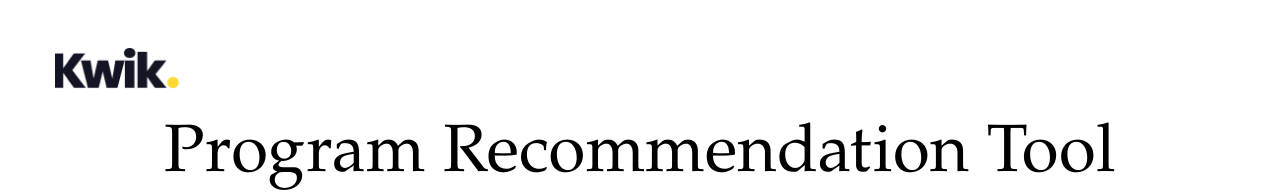
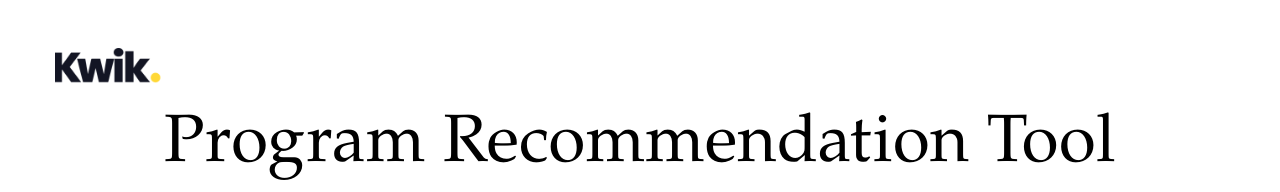
Before and after one commit to bradycooper/flow, a React (Create React App) app in the folder client/: page / in a window 1280 px wide. Shown: the top 192 px of the page. Built offline with nearby package versions, Linux system fonts and the light colour scheme; no server answers.

Commit message:
tweaking

```diff
--- a/client/src/ui/atoms/Logo/Index.tsx
+++ b/client/src/ui/atoms/Logo/Index.tsx
@@ -11,7 +11,7 @@ const Logo: React.FC<{
     <img
       src={black ? logoBlack : logo}
       alt="Logo"
-      className={Cn("w-32 h-auto inline-block", className)}
+      className={Cn("w-26 h-9 inline-block", className)}
     />
   );
 };
--- a/client/src/ui/molecules/RecommendationHeader/Index.tsx
+++ b/client/src/ui/molecules/RecommendationHeader/Index.tsx
@@ -12,7 +12,7 @@ const RecommendationHeader: React.FC<{
 }> = ({ questions, progress, className }) => {
   return (
     <div className={Cn("pb-6", className)}>
-      <Logo className="mb-8" />
+      <Logo className="mb-7" />
       <Title className="font-garamond text-center">
         Program Recommendation Tool
       </Title>
```
Also changed, not shown: client/src/assets/images/logo.png.
